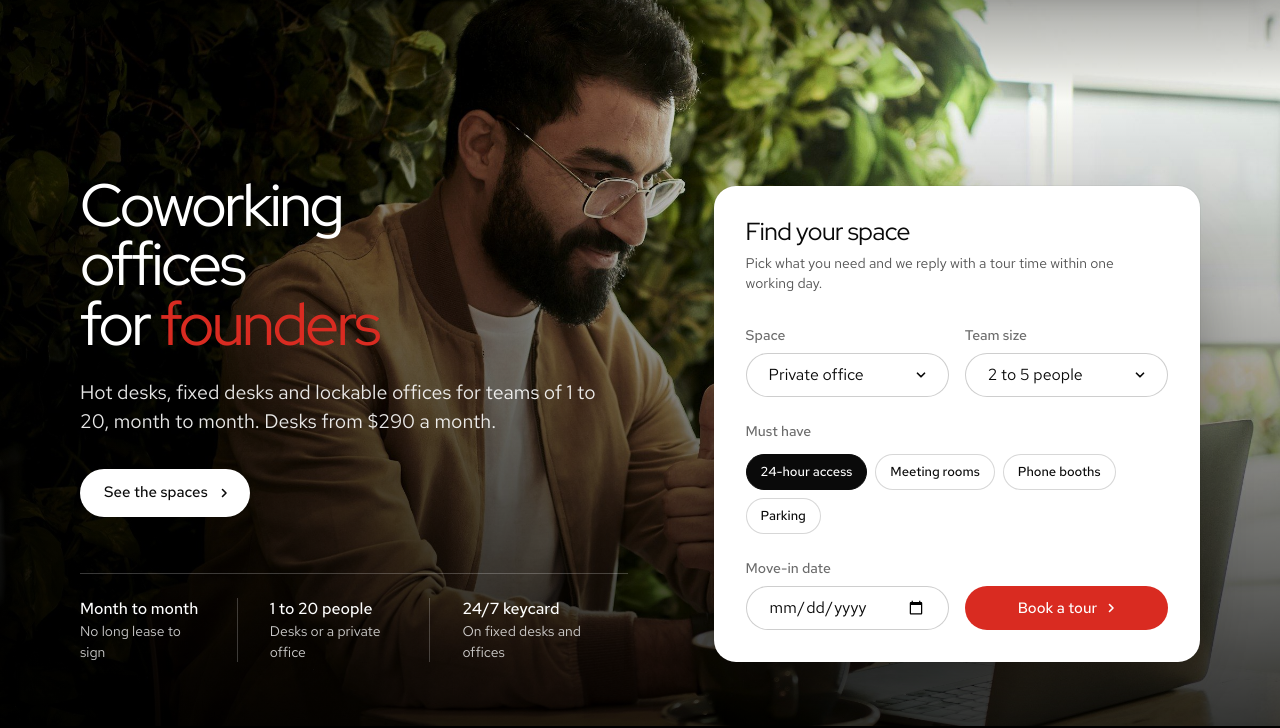
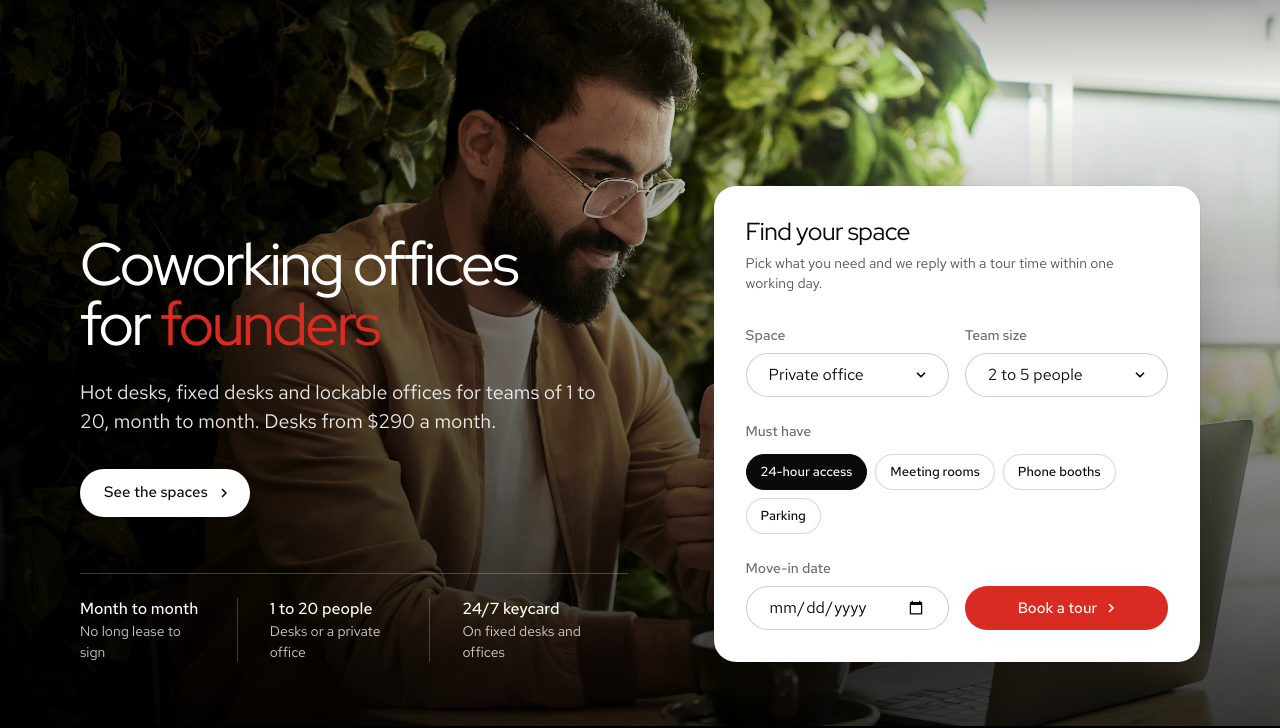
Before and after one commit to dezignwithimran/Avenra-Coworking, a plain HTML site: page index.html in a window 1280 px wide. Shown: the part 74-802 px from the top of the page. Drawn offline with Linux system fonts and the light colour scheme.

Commit message:
Keep "Coworking offices" on one line in the hero
Co-Authored-By: Claude Opus 5.5 <noreply@anthropic.com>

```diff
--- a/index.html
+++ b/index.html
@@ -143,6 +143,8 @@
   .hero-frame__copy h1 { margin: 0; color: #fff; font: var(--display-weight) clamp(42px, 4.6vw, 76px)/1 var(--font-display);
     letter-spacing: -0.04em; max-width: 10ch; text-wrap: balance; }
   .hero-frame__copy h1 em { font-style: normal; color: var(--p-accent); }
+  .hero-frame__copy h1 { max-width: none; }
+  .hero-frame__line { display: block; white-space: nowrap; }
   .hero-frame__lead { margin: 0; color: rgb(255 255 255 / .9); font-size: var(--t-lead); line-height: 1.5; max-width: 40ch; }
   .hero-frame__copy .btn-row { margin-top: var(--s-2); }
   html[data-buttons] .hero--inset .btn.btn--secondary.hero-frame__pill { background: #fff; color: #0a0a0a; border: 0; text-decoration: none;
@@ -707,7 +709,7 @@
     <div class="wrap">
       <div class="hero-text grid">
         <div class="hero-frame__copy span-6">
-          <h1 id="hero-h">Coworking offices for <em>founders</em></h1>
+          <h1 id="hero-h"><span class="hero-frame__line">Coworking offices</span> for <em>founders</em></h1>
           <p class="hero-frame__lead">Hot desks, fixed desks and lockable offices for teams of 1 to 20, month to month. Desks from <span data-assumed>$290 a month</span>.</p>
           <div class="btn-row">
             <a class="btn btn--primary hero-frame__book" href="#book">Book a tour<svg class="m-arrow" viewBox="0 0 12 12" aria-hidden="true"><path class="m-arrow__stem" d="M1 6h8"/><path class="m-arrow__head" d="M4.5 2.5 8 6l-3.5 3.5"/></svg></a>
```
